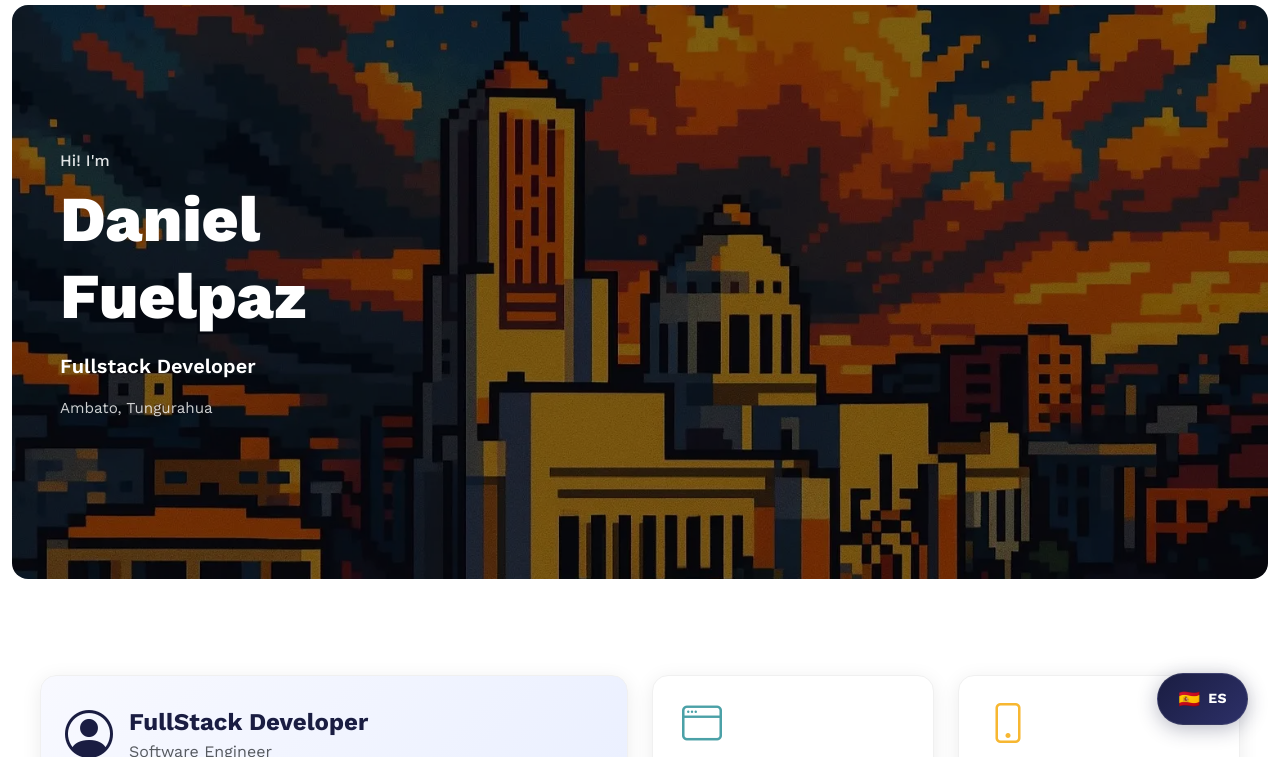
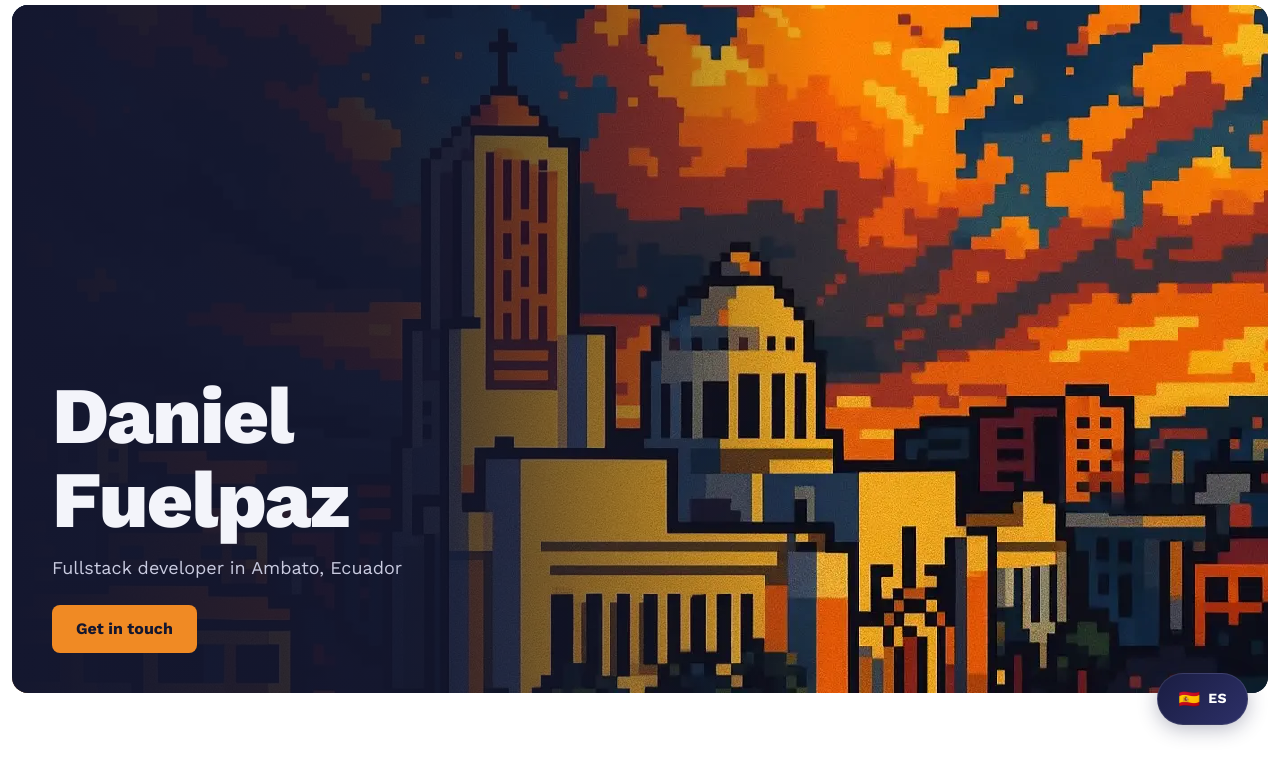
Before and after one commit to D4rkGh057/Portafolio, a website: page index-en.html in a window 1280 px wide. Shown: the part 43-800 px from the top of the page. Drawn offline with nearby package versions, Linux system fonts and the light colour scheme.

Commit message:
feat: apply hero redesign to the English page

```diff
--- a/index-en.html
+++ b/index-en.html
@@ -195,14 +195,15 @@
 
   <main id="main-content">
     <!-- INICIO / PRESENTACIÓN -->
-    <section id="inicio" data-aos="fade-in">
+    <section id="inicio" class="hero">
       <div class="container my-5">
-        <div class="banner rounded-4 p-3 p-md-5" data-aos="fade-up">
-          <div class="text-content text-white py-3 py-md-5 my-3 my-md-5" data-aos="fade-right" id="hero">
-            <p class="greeting fs-6 text-light mb-2">Hi! I'm</p>
-            <h1 class="hero-title display-3 display-md-1">Daniel <br> Fuelpaz</h1>
-            <p class="hero-subtitle fs-5 fs-md-4 mt-3">Fullstack Developer</p>
-            <p class="location-text mt-2">Ambato, Tungurahua</p>
+        <div class="hero__stage">
+          <img class="hero__art" src="images/banner2.webp" width="1536" height="768" fetchpriority="high"
+            alt="Pixel art illustration of Ambato at sunset">
+          <div class="hero__panel">
+            <h1 class="hero__name">Daniel Fuelpaz</h1>
+            <p class="hero__role">Fullstack developer in Ambato, Ecuador</p>
+            <a class="hero__cta" href="#contacto">Get in touch</a>
           </div>
         </div>
       </div>
```
